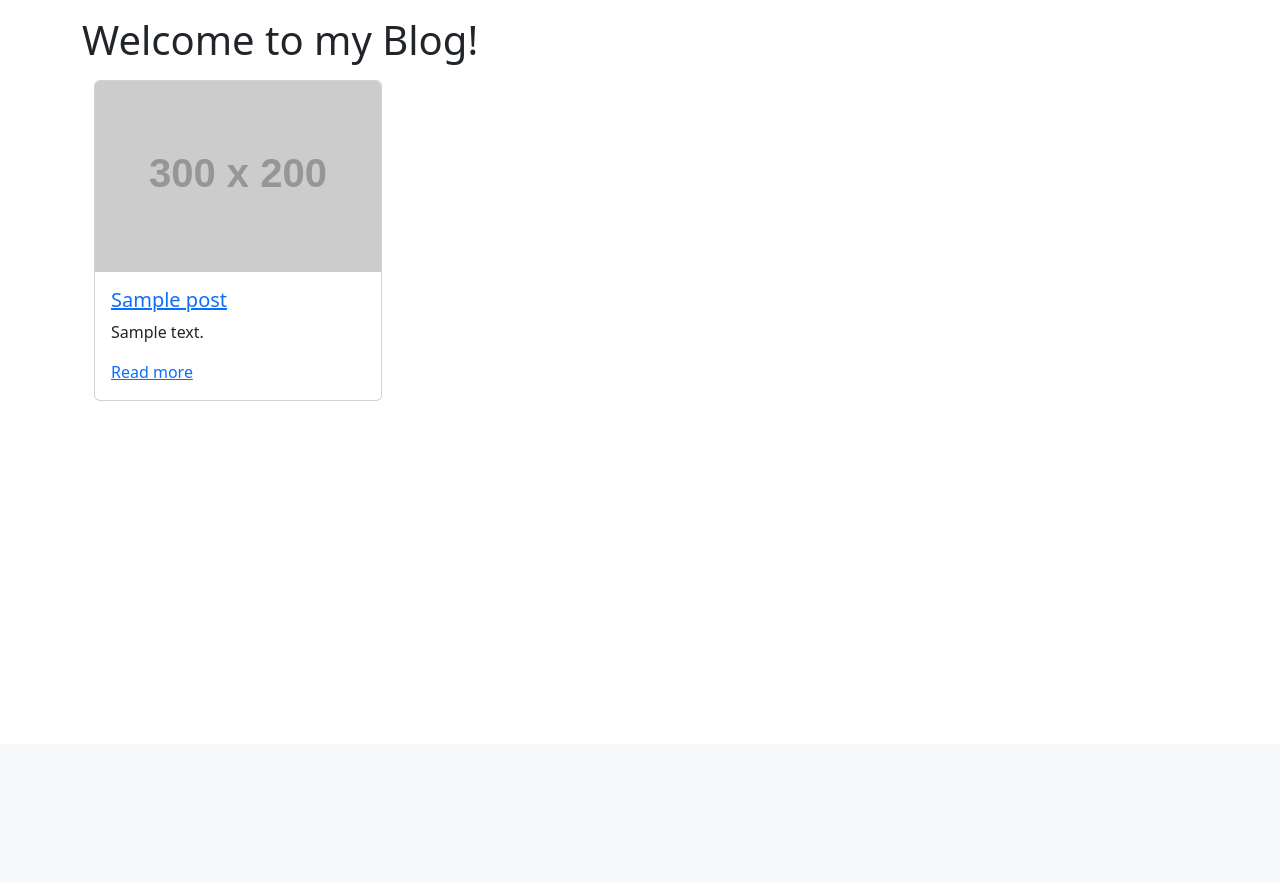
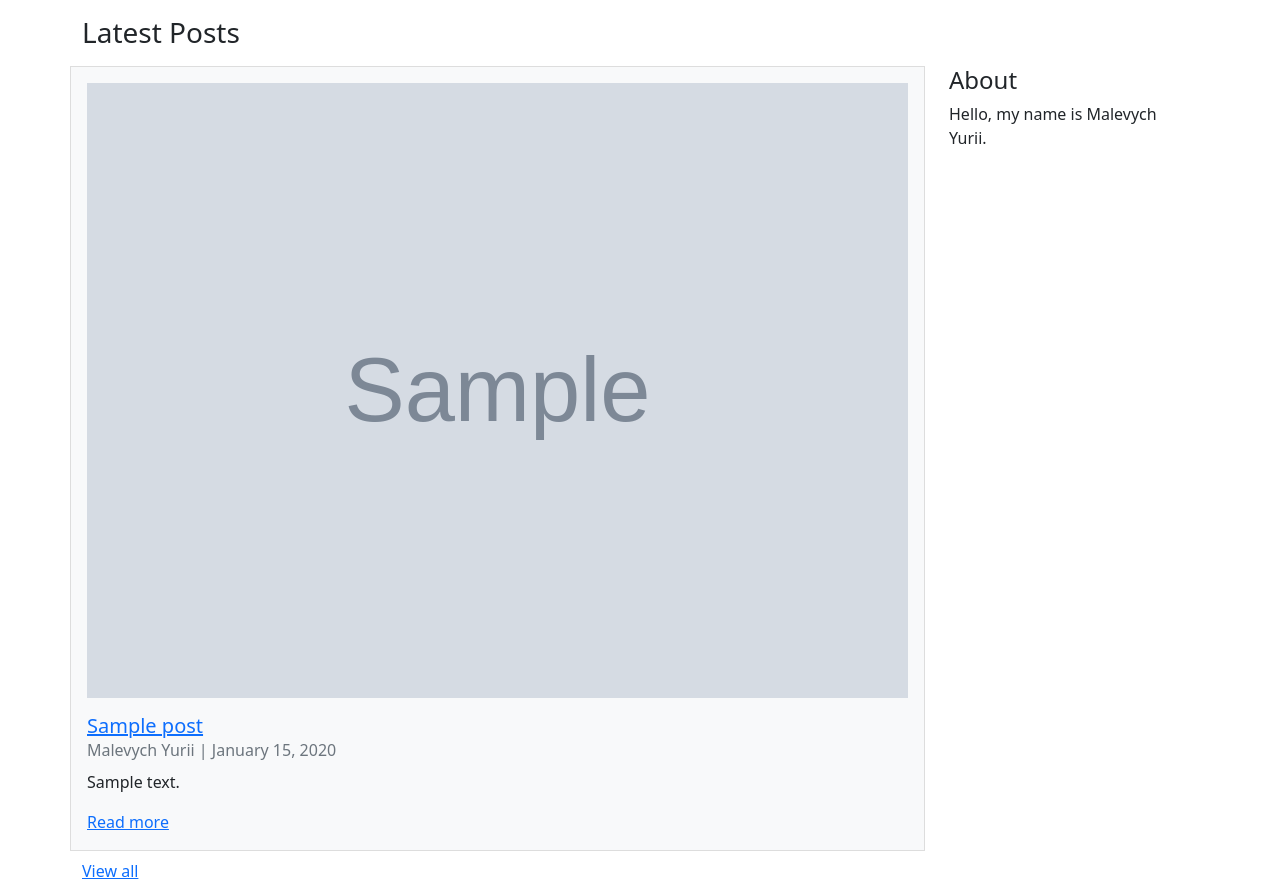
Before and after one commit to Webrax/blog, a PHP site: template templates/index.twig in a window 1280 px wide. Shown: the part 56-939 px from the top of the page. Before the commit the page ends 457 px from the top, so only its background shows below. Run offline with PHP 8.4, Linux system fonts and the light colour scheme; the template is opened without the code that fills it: most values are stand-ins (such as "Sample title", 1, 10 or a date in 2020); grey boxes marked "Sample" are stand-in pictures; grey boxes labelled with a size stand in for pictures from a placeholder-image service; some libraries are stand-ins or nearby versions.

Commit message:
add latest posts

```diff
--- a/templates/index.twig
+++ b/templates/index.twig
@@ -2,29 +2,34 @@
 
 {% block body %}
     <div class="container">
-        <h1 class="mb-3 mt-3">Welcome to my Blog!</h1>
-        {% set rowCount = 1 %}
-        {% for post in posts %}
-            {% if rowCount == 1 %}
-                <div class="container row">
-            {% endif %}
-            <div class="col-3 mb-3">
-                <div class="card" style="width: 18rem;">
-                    <img src="https://dummyimage.com/300x200/5b76ba/ffffff" class="card-img-top" alt="{{ post.title|escape }}">
-                    <div class="card-body">
-                        <a href="/{{ post.url_key }}"><h5 class="card-title">{{ post.title|escape }}</h5></a>
-                        <p class="card-text">{{ post.description|escape }}</p>
-                        <a href="/{{ post.url_key }}" class="">Read more</a>
+        <h3 class="mb-3 mt-3">Latest Posts</h3>
+        <div class="row">
+            <div class="col-md-9">
+                {% for post in posts %}
+                    <div class="row mb-2 bg-light" style="border: 1px solid #ddd;">
+                        <div class="p-3">
+                            {% if post.image_path is not null %}
+                                <img src="{{ post.image_path }}" class="card-img-top" alt="{{ post.title|escape }}">
+                            {% endif %}
+                            <div class="mt-3">
+                                <a href="/{{ post.url_key }}"><h5 class="card-title">{{ post.title|escape }}</h5></a>
+                                <span class="text-muted">Malevych Yurii | {{ post.published_date|date("F d, Y") }}</span>
+                                <p class="mt-2">{{ post.description|escape }}</p>
+                                <a href="/{{ post.url_key }}" class="">Read more</a>
+                            </div>
+                        </div>
                     </div>
+                {% endfor %}
+                <div class="row">
+                    <a href="/blog">View all</a>
                 </div>
             </div>
-            {% set rowCount = rowCount + 1 %}
-            {% if rowCount == 1 %}
+            <div class="col-md-3">
+                <div class="container">
+                    <h4>About</h4>
+                    <p>Hello, my name is Malevych Yurii.</p>
                 </div>
-            {% endif %}
-            {% if rowCount > 3 %}
-                {% set rowCount = 1 %}
-            {% endif %}
-        {% endfor %}
+            </div>
+        </div>
     </div>
 {% endblock %}
```
Also changed, not shown: index.php (+14 -14 lines), src/LatestPosts.php (added, +39 -0 lines), src/PostMapper.php (+7 -7 lines), templates/post.twig (+5 -3 lines), public/images/firstimage.png (added), public/images/image.jpg (added).
